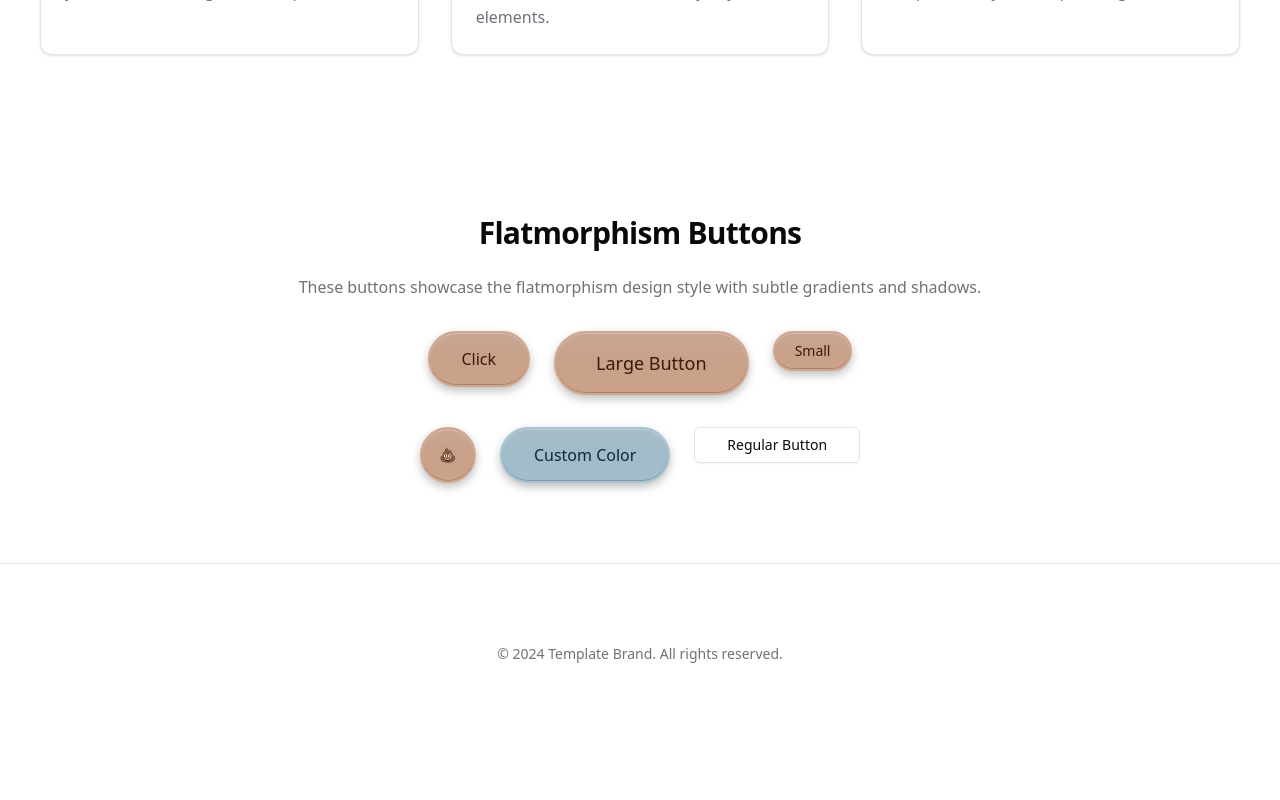
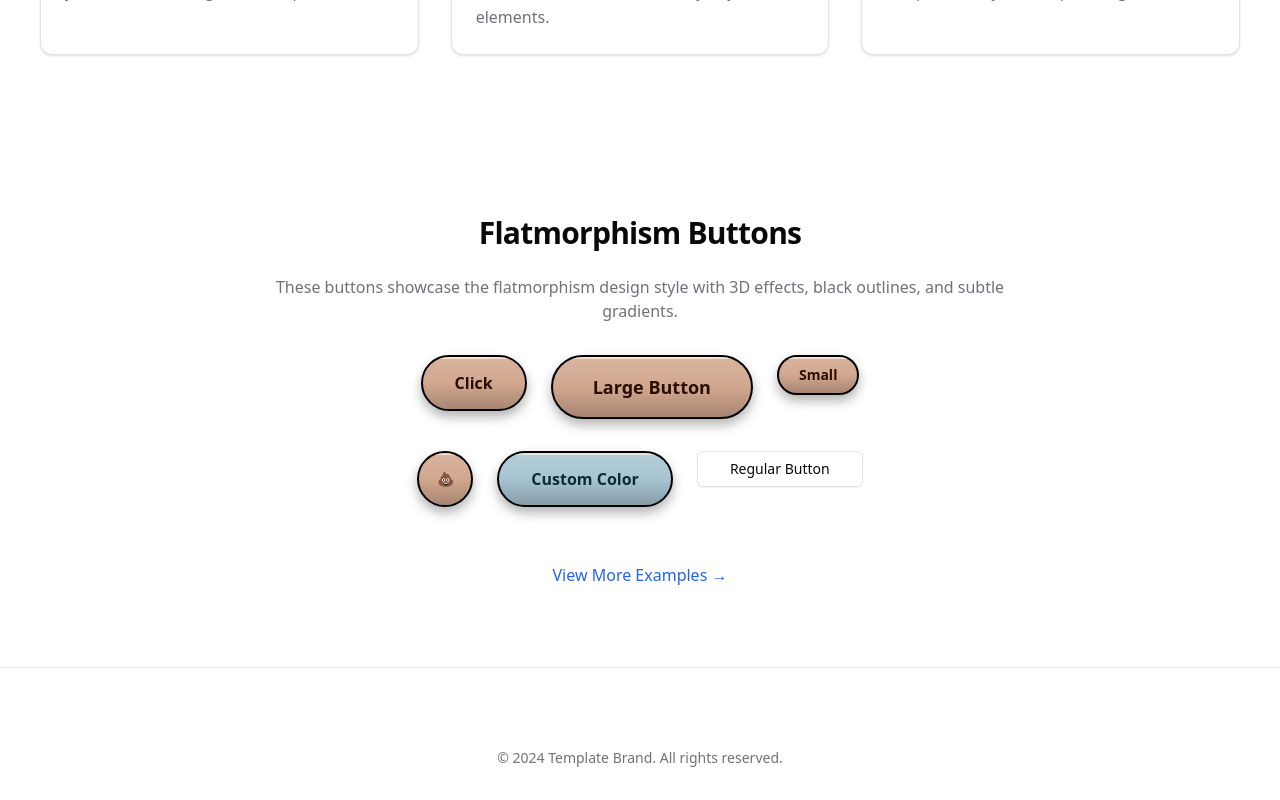
Before and after one commit to magnolia-AI/skeumorphism-SxkSB, a Next.js app: page / in a window 1280 px wide. Shown: the part 662-1462 px from the top of the page. Before the commit the page ends 1358 px from the top, so only its background shows below. Built offline with nearby package versions, Linux system fonts and the light colour scheme.

Commit message:
Update files after message

```diff
--- a/app/flatmorphism/page.tsx
+++ b/app/flatmorphism/page.tsx
@@ -46,22 +46,22 @@ export default function FlatmorphismDemo() {
           <div className="bg-white rounded-lg shadow-md p-8">
             <h2 className="text-2xl font-semibold mb-6">Custom Colors</h2>
             <div className="flex flex-wrap gap-6 mb-8">
-              <FlatmorphismButton className="bg-[#a7c4d2] border-[#a7c4d2] text-[#0e283a]">
+              <FlatmorphismButton variant="blue">
                 Blue Variant
               </FlatmorphismButton>
 
-              <FlatmorphismButton className="bg-[#a7d2a8] border-[#a7d2a8] text-[#0e3a12]">
+              <FlatmorphismButton variant="green">
                 Green Variant
               </FlatmorphismButton>
 
-              <FlatmorphismButton className="bg-[#d2a7c4] border-[#d2a7c4] text-[#3a0e28]">
+              <FlatmorphismButton variant="purple">
                 Purple Variant
               </FlatmorphismButton>
             </div>
 
             <p className="text-gray-600 mt-6">
               These buttons use a design technique called "flatmorphism" - a blend of flat design with subtle 3D effects.
-              The style features soft gradients, subtle shadows, and a glossy finish to create depth while maintaining a modern look.
+              The style features a distinct black outline, a light rim at the top edge, and a soft shadow to create depth while maintaining a modern look.
             </p>
           </div>
         </div>
--- a/app/globals.css
+++ b/app/globals.css
@@ -69,42 +69,64 @@
 }
 
 @layer components {
-  .flatmorphism-button {
+  /* Custom flatmorphism styles for 3D buttons */
+  .flatmorphism-3d {
     position: relative;
-    background-color: #d2a78f;
-    color: #3a1a0e;
-    border: 2px solid #000;
-    border-radius: 9999px;
+    border: 2px solid black;
     overflow: hidden;
-    box-shadow:
-      0 4px 10px rgba(0, 0, 0, 0.25),
-      inset 0 1px 0 rgba(255, 255, 255, 0.3),
-      inset 0 -1px 0 rgba(0, 0, 0, 0.2);
+    box-shadow: 0 6px 12px rgba(0, 0, 0, 0.3);
+    transition: transform 0.2s, box-shadow 0.2s;
   }
 
-  .flatmorphism-button::before {
+  /* Light rim effect at the top */
+  .flatmorphism-3d::before {
+    content: '';
+    position: absolute;
+    top: 0;
+    left: 0;
+    right: 0;
+    height: 2px;
+    background-color: rgba(255, 240, 230, 0.8);
+    z-index: 2;
+    border-top-left-radius: inherit;
+    border-top-right-radius: inherit;
+  }
+
+  /* Inner shadow gradient */
+  .flatmorphism-3d::after {
     content: '';
     position: absolute;
     inset: 0;
-    background: linear-gradient(to bottom, rgba(0, 0, 0, 0.3), transparent);
-    opacity: 0.3;
+    background: linear-gradient(
+      to bottom,
+      rgba(255, 255, 255, 0.15) 0%,
+      transparent 50%,
+      rgba(0, 0, 0, 0.2) 100%
+    );
+    border-radius: inherit;
+    z-index: 1;
   }
 
-  .flatmorphism-button::after {
-    content: '';
-    position: absolute;
-    inset: 0;
-    border-radius: inherit;
-    background: linear-gradient(to bottom, rgba(255, 255, 255, 0.5), transparent, rgba(0, 0, 0, 0.1));
-    opacity: 0.3;
+  /* Hover state */
+  .flatmorphism-3d:hover {
+    transform: translateY(-2px);
+    box-shadow: 0 8px 16px rgba(0, 0, 0, 0.3);
   }
 
-  .flatmorphism-button-content {
+  /* Active/pressed state */
+  .flatmorphism-3d:active {
+    transform: translateY(1px);
+    box-shadow: 0 4px 8px rgba(0, 0, 0, 0.3);
+  }
+
+  /* Button content container */
+  .flatmorphism-content {
     position: relative;
-    z-index: 10;
+    z-index: 3;
     display: flex;
     align-items: center;
     justify-content: center;
     gap: 0.5rem;
+    font-weight: bold;
   }
 }
--- a/app/page.tsx
+++ b/app/page.tsx
@@ -82,7 +82,7 @@ export default function Home() {
             Flatmorphism Buttons
           </h2>
           <p className="text-muted-foreground mb-8">
-            These buttons showcase the flatmorphism design style with subtle gradients and shadows.
+            These buttons showcase the flatmorphism design style with 3D effects, black outlines, and subtle gradients.
           </p>
           <div className="flex flex-col gap-8 items-center">
             <div className="flex flex-wrap gap-6 justify-center">
@@ -104,7 +104,7 @@ export default function Home() {
                 💩
               </FlatmorphismButton>
 
-              <FlatmorphismButton className="bg-[#a7c4d2] border-[#a7c4d2] text-[#0e283a]">
+              <FlatmorphismButton variant="blue">
                 Custom Color
               </FlatmorphismButton>
 
@@ -112,6 +112,12 @@ export default function Home() {
                 Regular Button
               </Button>
             </div>
+
+            <div className="mt-6">
+              <a href="/flatmorphism" className="text-blue-600 hover:underline">
+                View More Examples →
+              </a>
+            </div>
           </div>
         </div>
       </section>
--- a/components/ui/flatmorphism-button.tsx
+++ b/components/ui/flatmorphism-button.tsx
@@ -5,17 +5,20 @@ import { cva, type VariantProps } from "class-variance-authority"
 import { cn } from "@/lib/utils"
 
 const flatmorphismButtonVariants = cva(
-  "relative inline-flex items-center justify-center whitespace-nowrap rounded-full text-sm font-medium transition-all focus-visible:outline-none focus-visible:ring-1 focus-visible:ring-ring disabled:pointer-events-none disabled:opacity-50 overflow-hidden",
+  "relative inline-flex items-center justify-center whitespace-nowrap text-sm font-bold transition-all focus-visible:outline-none focus-visible:ring-1 focus-visible:ring-ring disabled:pointer-events-none disabled:opacity-50 overflow-hidden",
   {
     variants: {
       variant: {
-        default: "bg-[#d2a78f] text-[#3a1a0e] border-[#d2a78f]",
-        emoji: "bg-[#d2a78f] text-[#3a1a0e] border-[#d2a78f] rounded-full",
+        default: "bg-[#d2a78f] text-[#2a0e01] border-black",
+        emoji: "bg-[#d2a78f] text-[#2a0e01] border-black rounded-full",
+        blue: "bg-[#a7c4d2] text-[#0e283a] border-black",
+        green: "bg-[#a7d2a8] text-[#0e3a12] border-black",
+        purple: "bg-[#d2a7c4] text-[#3a0e28] border-black",
       },
       size: {
-        default: "h-14 px-8 py-4 text-base",
-        sm: "h-10 rounded-full px-5 py-2 text-sm",
-        lg: "h-16 rounded-full px-10 py-5 text-lg",
+        default: "h-14 px-8 py-4 text-base rounded-[32px]",
+        sm: "h-10 px-5 py-2 text-sm rounded-[24px]",
+        lg: "h-16 px-10 py-5 text-lg rounded-[36px]",
         icon: "h-14 w-14 rounded-full",
       },
     },
@@ -38,17 +41,24 @@ const FlatmorphismButton = React.forwardRef<HTMLButtonElement, FlatmorphismButto
     return (
       <Comp
         className={cn(flatmorphismButtonVariants({ variant, size, className }),
-          "relative border-2 shadow-lg",
-          "before:absolute before:inset-0 before:bg-gradient-to-b before:from-black/30 before:to-transparent before:opacity-30",
-          "after:absolute after:inset-0 after:rounded-[inherit] after:bg-gradient-to-b after:from-white/50 after:via-transparent after:to-black/10 after:opacity-30",
+          "border-[2px]",
         )}
         ref={ref}
         style={{
-          boxShadow: "0 4px 10px rgba(0, 0, 0, 0.25), inset 0 1px 0 rgba(255, 255, 255, 0.3), inset 0 -1px 0 rgba(0, 0, 0, 0.2)"
+          boxShadow: "0 6px 12px rgba(0, 0, 0, 0.3)",
+          position: "relative",
+          overflow: "hidden"
         }}
         {...props}
       >
-        <span className="relative z-10 flex items-center justify-center gap-2">
+        {/* Light rim at the top edge */}
+        <div className="absolute top-0 left-0 right-0 h-[2px] bg-[#f5e6dc] opacity-80 rounded-t-full"></div>
+
+        {/* Inner shadow gradient */}
+        <div className="absolute inset-0 bg-gradient-to-b from-[rgba(255,255,255,0.15)] via-transparent to-[rgba(0,0,0,0.2)]"></div>
+
+        {/* Button content */}
+        <span className="relative z-10 flex items-center justify-center gap-2 font-bold">
           {children}
         </span>
       </Comp>
```
